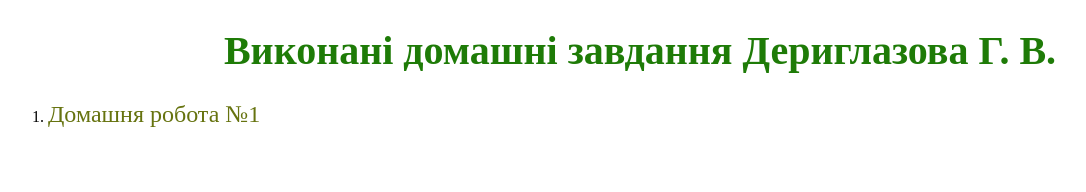
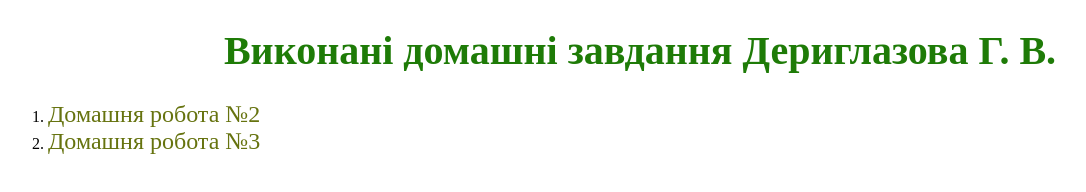
Before and after one commit to Anna-Vladi/JS_lessons, a plain HTML site: page index.html in a window 1280 px wide. Shown: the whole page, without its empty margins (0-1086 px from the left). Drawn offline with Linux system fonts and the light colour scheme.

Commit message:
Add files via upload

```diff
--- a/index.html
+++ b/index.html
@@ -11,7 +11,10 @@
     <h1>Виконані домашні завдання Дериглазова Г. В.</h1>
     <ol>
         <li>
-            <a href="lesson_2/lesson_2/index.html">Домашня робота №1</a>
+            <a href="lesson_2/lesson_2/index.html">Домашня робота №2</a>
+        </li>
+        <li>
+            <a href="lesson_3/lesson_3/index.html">Домашня робота №3</a>
         </li>
     </ol>
 
```
